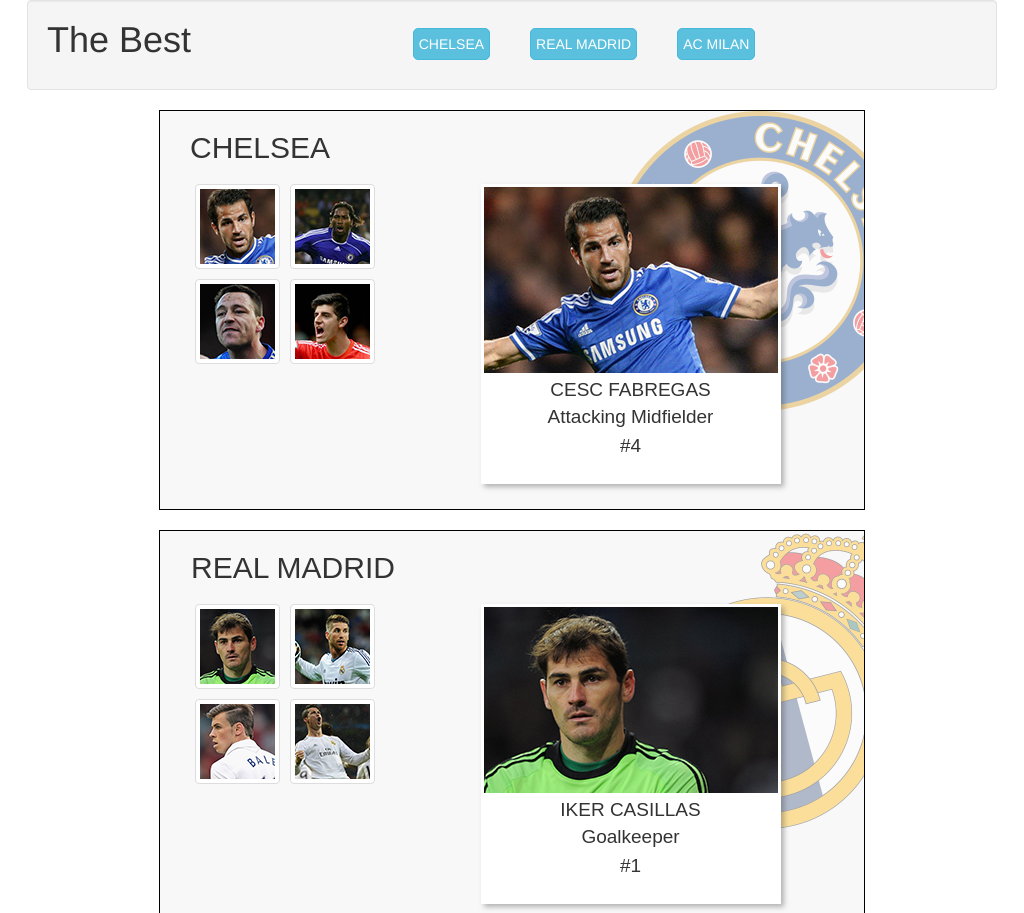
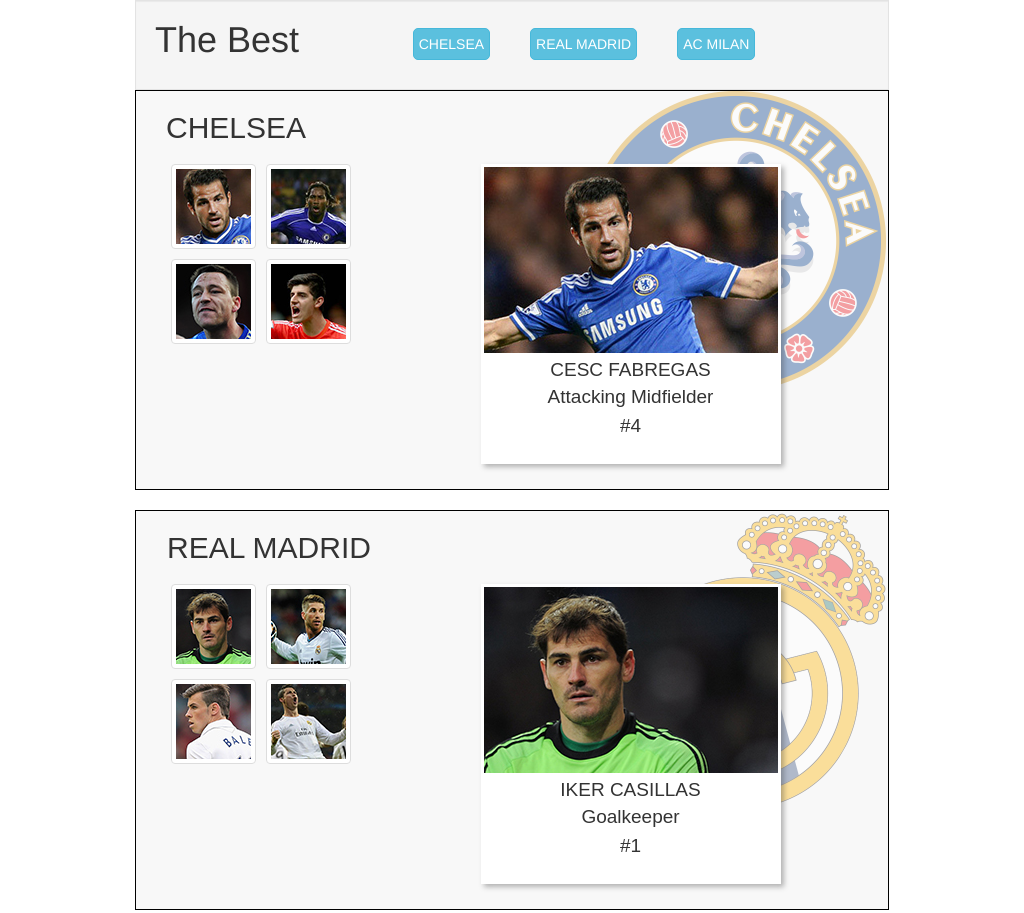
Before and after one commit to kaidez/build-css-demo, a website: page jade/index.jade in a window 1024 px wide. Shown: the top 913 px of the page. Drawn offline with nearby package versions, Linux system fonts and the light colour scheme; files that its build step writes are made by us from their sources; files whose address does not match are found by name; a web font is replaced by a local one.

Commit message:
adjust/override Bootstrap ".well" class

```diff
--- a/css-build/imports/bootstrap-override.less
+++ b/css-build/imports/bootstrap-override.less
@@ -8,6 +8,11 @@
   margin: 0 auto;
 }
 
+// Override border-radius in Bootstrap ".well" class
+.well {
+  border-radius: 0;
+}
+
 @media (min-width: 992px) {
 
   // Override floating of ".col-md-8" of so the content can be centered
--- a/css-build/imports/min-width-768.less
+++ b/css-build/imports/min-width-768.less
@@ -43,11 +43,17 @@
   }
 
   // Set ".well" properties to their default values in wide views
-  // This overrides the ".well" properties set in "mobile_first.less"
+  // The following properties override the ones in "mobile_first.less":
+  //   - position
+  //   - z-index
+  //   - width
+
   .well {
     position: static;
     z-index: auto;
     width: auto;
+    max-width: 754px;
+    margin: 0 auto;
   }
 
 }
--- a/css-build/imports/min-width-992-max-width-1199.less
+++ b/css-build/imports/min-width-992-max-width-1199.less
@@ -4,11 +4,11 @@
     font-size:36px;
   }
 
-    // Force the width of the pages
-    // Feels like a hack so it may change in the future
-    .page {
-      min-width: 706px;
-    }
+  // Force the width of the pages
+  // Feels like a hack so it may change in the future
+  .page {
+    min-width: 754px;
+  }
 
   // THIS CLASS IS NOT BEING USED NOW AND IS REMOVED BY "gulp uncss"
   // *************************************************************
```
Also changed, not shown: build/css/styles.min.css, css-build/styles.css.
